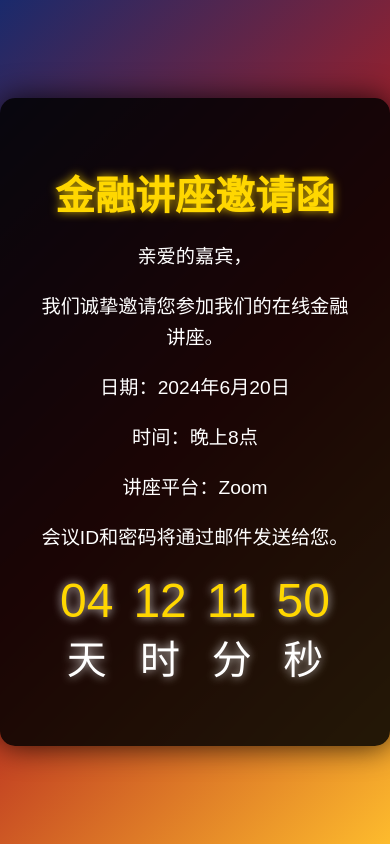
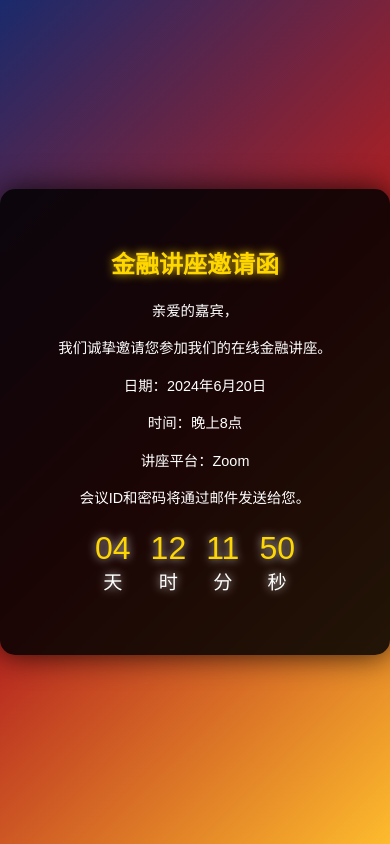
Before and after one commit to NiuBiTeamTest/KakaoAddFriendsTest, a plain HTML site: page index.html in a window 390 px wide. Drawn offline with Linux system fonts and the light colour scheme.

Commit message:
Update index.html

```diff
--- a/index.html
+++ b/index.html
@@ -27,20 +27,20 @@
             width: 90%;
         }
         h1 {
-            font-size: 2.5rem;
+            font-size: 2rem;
             margin-bottom: 20px;
             color: #ffd700;
             text-shadow: 0 0 10px rgba(255, 215, 0, 0.8);
         }
         .event-details {
-            font-size: 1.2rem;
+            font-size: 1rem;
             margin-bottom: 20px;
             line-height: 1.6;
         }
         #countdown {
             display: flex;
             justify-content: center;
-            font-size: 2.5rem;
+            font-size: 1.5rem;
             margin-bottom: 20px;
         }
         .time-unit {
@@ -50,8 +50,24 @@
         }
         .time-unit span {
             display: block;
-            font-size: 3rem;
+            font-size: 2.5rem;
             color: #ffd700;
+        }
+
+        /* 媒体查询：适配手机端 */
+        @media (max-width: 768px) {
+            h1 {
+                font-size: 1.5rem;
+            }
+            .event-details {
+                font-size: 0.9rem;
+            }
+            #countdown {
+                font-size: 1.2rem;
+            }
+            .time-unit span {
+                font-size: 2rem;
+            }
         }
     </style>
 </head>
```
